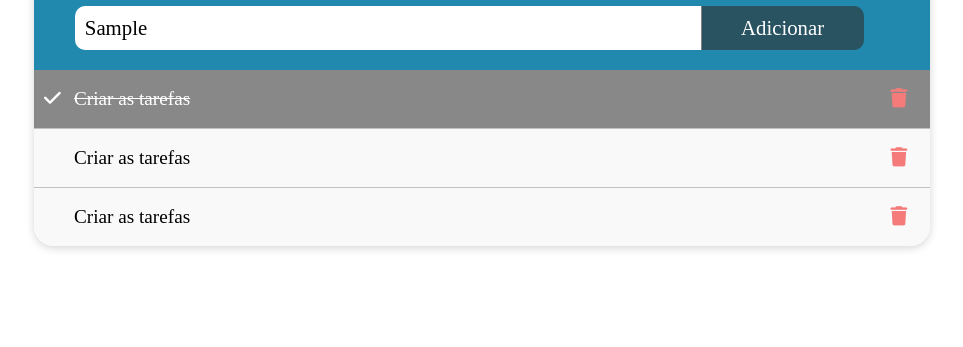
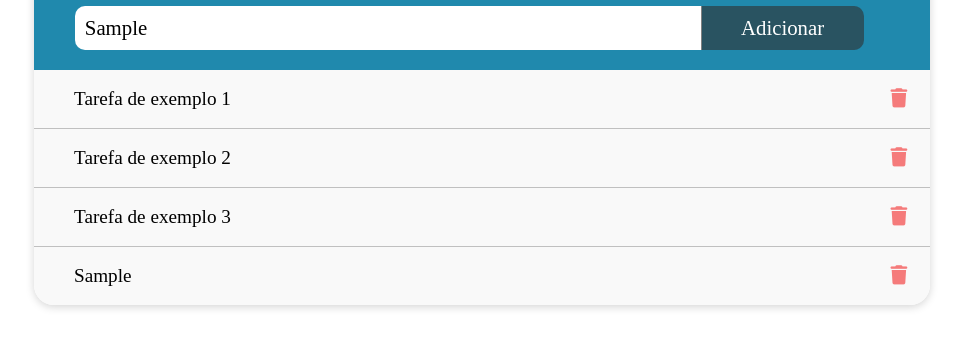
Before and after one commit to Chandilene/To-Do-List, a plain HTML site: page index.html in a window 1280 px wide. Both pictures are taken after typing "Sample" into the empty fields and a click on the button "Adicionar". Shown: the part 153-500 px from the top of the page, without its empty margins (158-1121 px from the left). Drawn offline with Linux system fonts and the light colour scheme.

Commit message:
feat: criando função para carregar tarefas e adicionar nova tarefa

```diff
--- a/index.html
+++ b/index.html
@@ -16,10 +16,10 @@
       <header>
         <h2>Minhas tarefas</h2>
         <input type="text" id="task-title" placeholder="Título da tarefa" />
-        <button type="button" onclick="NewTask()" class="btn">Adicionar</button>
+        <button type="button" onclick="newTask()" class="btn">Adicionar</button>
       </header>
       <ul id="List">
-        <li class="active">
+        <!-- <li class="active">
           <i class="fa-solid fa-check"></i>
           <span> Criar as tarefas</span>
           <button type="button">
@@ -37,8 +37,10 @@
           <button type="button">
             <i class="fa-sharp fa-solid fa-trash"></i>
           </button>
-        </li>
+        </li> -->
       </ul>
     </div>
+
+    <script src="js/script.js"></script>
   </body>
 </html>
--- /dev/null
+++ b/js/script.js
@@ -0,0 +1,29 @@
+const ul = document.getElementById("List");
+
+function newTask() {
+  let valueInput = document.getElementById("task-title").value;
+  const element = document.createElement("li");
+  element.innerHTML = `
+  <span>${valueInput}</span>
+  <button type="button">
+  <i class="fa-sharp fa-solid fa-trash"></i>
+  </button>
+`;
+  ul.appendChild(element);
+}
+
+function loadInitialTasks() {
+  let liList = "";
+  for (let i = 0; i < 3; i++) {
+    liList += `
+    <li>
+     <span>Tarefa de exemplo ${i + 1}</span>
+     <button type="button">
+     <i class="fa-sharp fa-solid fa-trash"></i>
+     </button>
+    </li>
+ `;
+  }
+  ul.innerHTML = liList;
+}
+loadInitialTasks();
```
